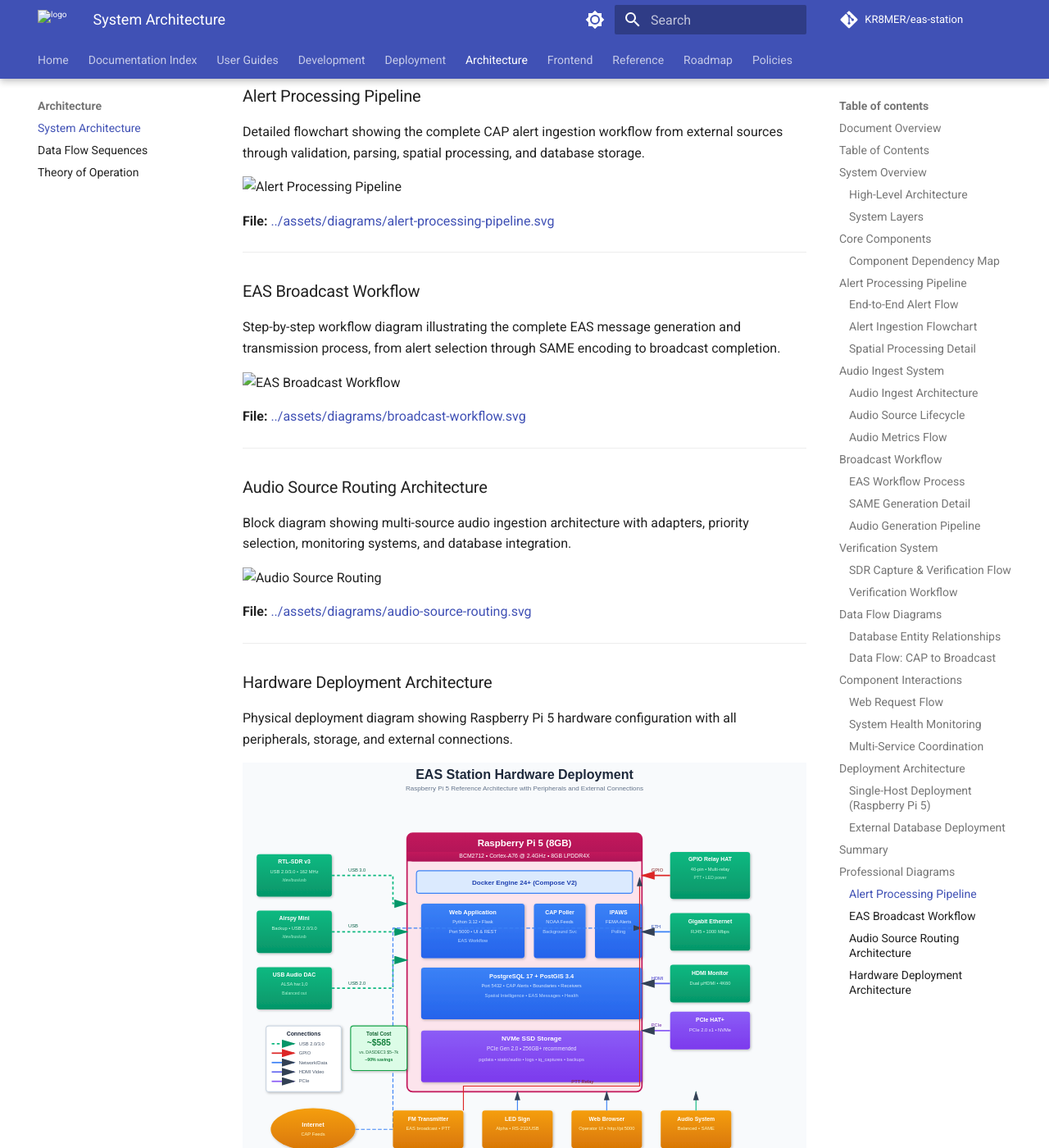
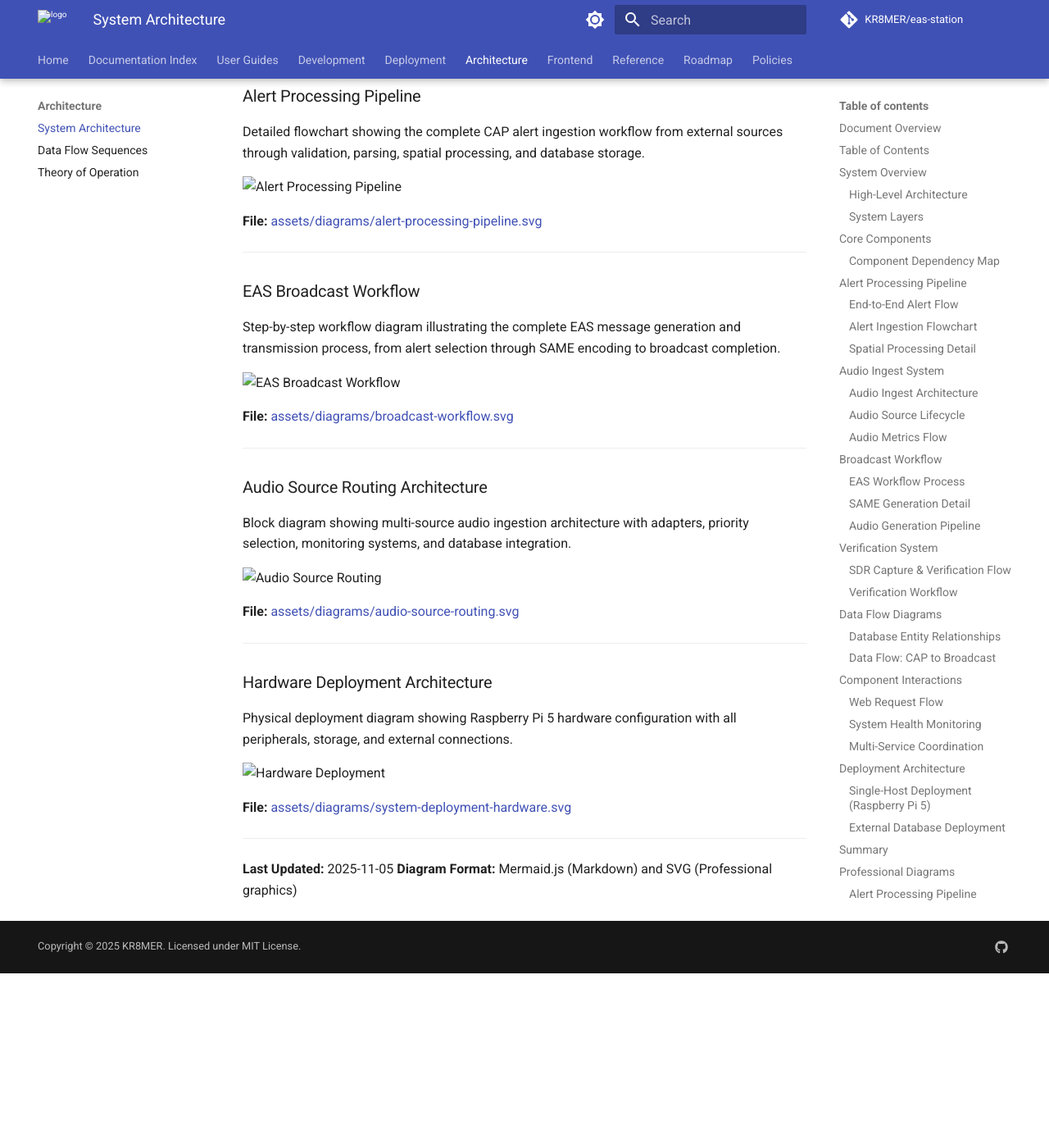
Before and after one commit to KR8MER/eas-station, an MkDocs documentation site: the page built from docs/architecture/SYSTEM_ARCHITECTURE.md, in a window 1280 px wide and 1400 px high, scrolled down 4042 px. Shown: the whole window at 82% size. Built offline with MkDocs 1.6.1 and Material for MkDocs 9.7.7, drawn with Linux system fonts in a browser that asks for light colours; comment, search, counter and statistics services are not loaded; the version menu is left out; after the commit the page ends 5229 px from its top, so only the background shows below that; some of the changed text lies outside the part shown.

Commit message:
Fix broken documentation links in SYSTEM_ARCHITECTURE
- Remove .md extensions from documentation links to match web URL structure
- Change SVG paths from ../assets/diagrams/ to assets/diagrams/ for proper web rendering
- Fixes both Related Resources sections and all Professional Diagrams links

This resolves 404 errors when accessing the documentation through the web interface.

```diff
--- a/docs/architecture/SYSTEM_ARCHITECTURE.md
+++ b/docs/architecture/SYSTEM_ARCHITECTURE.md
@@ -5,10 +5,10 @@
 This document provides comprehensive architectural diagrams and flowcharts for the entire EAS Station system, covering all major components, data flows, and operational workflows. It serves as a visual reference for understanding how the system operates from end to end.
 
 **Related Documents:**
-- [Data Flow Sequences](DATA_FLOW_SEQUENCES.md) - Detailed sequence diagrams showing data processing paths ⭐ NEW
-- [Theory of Operation](THEORY_OF_OPERATION.md) - Conceptual overview and protocol details
-- [Audio Ingest Documentation](../audio.md) - Audio ingest system specifics
-- [Help Guide](../guides/HELP.md) - Operational procedures
+- [Data Flow Sequences](DATA_FLOW_SEQUENCES) - Detailed sequence diagrams showing data processing paths ⭐ NEW
+- [Theory of Operation](THEORY_OF_OPERATION) - Conceptual overview and protocol details
+- [Audio Ingest Documentation](../audio) - Audio ingest system specifics
+- [Help Guide](../guides/HELP) - Operational procedures
 
 ---
 
@@ -1073,10 +1073,10 @@ This architecture document provides visual representations of:
 These diagrams serve as living documentation that should be updated as the system evolves.
 
 **Related Resources:**
-- [Data Flow Sequences](DATA_FLOW_SEQUENCES.md) - Detailed data processing paths ⭐ NEW
-- [Theory of Operation](THEORY_OF_OPERATION.md) - Detailed operational concepts
-- [Developer Guide](../development/AGENTS.md) - Code standards and practices
-- [Help Guide](../guides/HELP.md) - Operational procedures
+- [Data Flow Sequences](DATA_FLOW_SEQUENCES) - Detailed data processing paths ⭐ NEW
+- [Theory of Operation](THEORY_OF_OPERATION) - Detailed operational concepts
+- [Developer Guide](../development/AGENTS) - Code standards and practices
+- [Help Guide](../guides/HELP) - Operational procedures
 
 ---
 
@@ -1088,9 +1088,9 @@ For enhanced clarity and presentation, the following professional SVG diagrams a
 
 Detailed flowchart showing the complete CAP alert ingestion workflow from external sources through validation, parsing, spatial processing, and database storage.
 
-![Alert Processing Pipeline](../assets/diagrams/alert-processing-pipeline.svg)
+![Alert Processing Pipeline](assets/diagrams/alert-processing-pipeline.svg)
 
-**File:** [../assets/diagrams/alert-processing-pipeline.svg](../assets/diagrams/alert-processing-pipeline.svg)
+**File:** [assets/diagrams/alert-processing-pipeline.svg](assets/diagrams/alert-processing-pipeline.svg)
 
 ---
 
@@ -1098,9 +1098,9 @@ Detailed flowchart showing the complete CAP alert ingestion workflow from extern
 
 Step-by-step workflow diagram illustrating the complete EAS message generation and transmission process, from alert selection through SAME encoding to broadcast completion.
 
-![EAS Broadcast Workflow](../assets/diagrams/broadcast-workflow.svg)
+![EAS Broadcast Workflow](assets/diagrams/broadcast-workflow.svg)
 
-**File:** [../assets/diagrams/broadcast-workflow.svg](../assets/diagrams/broadcast-workflow.svg)
+**File:** [assets/diagrams/broadcast-workflow.svg](assets/diagrams/broadcast-workflow.svg)
 
 ---
 
@@ -1108,9 +1108,9 @@ Step-by-step workflow diagram illustrating the complete EAS message generation a
 
 Block diagram showing multi-source audio ingestion architecture with adapters, priority selection, monitoring systems, and database integration.
 
-![Audio Source Routing](../assets/diagrams/audio-source-routing.svg)
+![Audio Source Routing](assets/diagrams/audio-source-routing.svg)
 
-**File:** [../assets/diagrams/audio-source-routing.svg](../assets/diagrams/audio-source-routing.svg)
+**File:** [assets/diagrams/audio-source-routing.svg](assets/diagrams/audio-source-routing.svg)
 
 ---
 
@@ -1118,9 +1118,9 @@ Block diagram showing multi-source audio ingestion architecture with adapters, p
 
 Physical deployment diagram showing Raspberry Pi 5 hardware configuration with all peripherals, storage, and external connections.
 
-![Hardware Deployment](../assets/diagrams/system-deployment-hardware.svg)
+![Hardware Deployment](assets/diagrams/system-deployment-hardware.svg)
 
-**File:** [../assets/diagrams/system-deployment-hardware.svg](../assets/diagrams/system-deployment-hardware.svg)
+**File:** [assets/diagrams/system-deployment-hardware.svg](assets/diagrams/system-deployment-hardware.svg)
 
 ---
 
```
